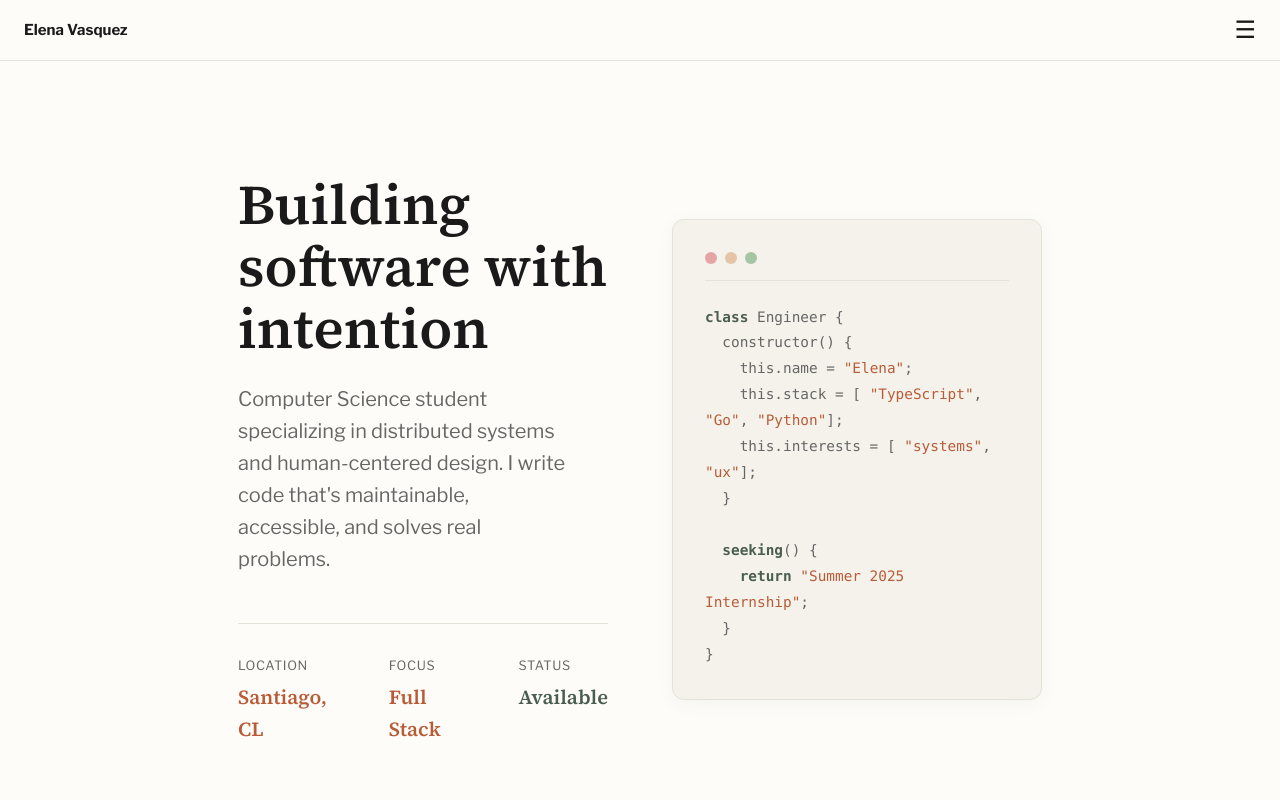
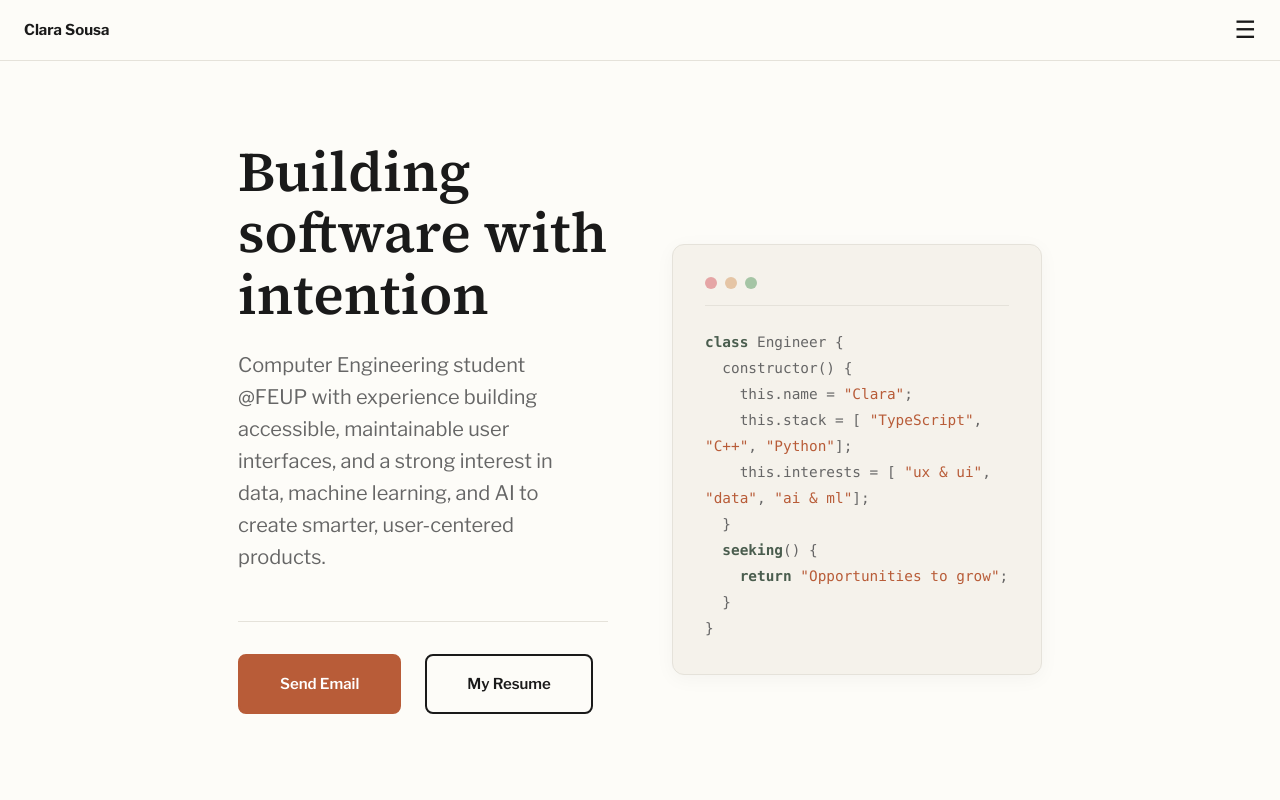
Before and after one commit to clarapbsousa/portfolio, a Next.js app: page / in a window 1280 px wide. Shown: the top 800 px of the page. Built offline with nearby package versions, Linux system fonts and the light colour scheme.

Commit message:
socials and others

```diff
--- a/src/app/components/Header.tsx
+++ b/src/app/components/Header.tsx
@@ -40,6 +40,14 @@ export default function Header({
 			</div>
 
 			<aside className={`sidebar${isMenuOpen ? " open" : ""}`}>
+				<button
+					className="sidebar-close"
+					onClick={onToggleMenu}
+					aria-label="Close navigation"
+					type="button"
+				>
+					✕
+				</button>
 				<div className="sidebar-header">
 					<div className="sidebar-name">{name}</div>
 					<div className="sidebar-role">
@@ -70,15 +78,18 @@ export default function Header({
 
 				<div className="sidebar-footer">
 					<div className="social-links">
-						<a href="#" className="social-link" title="GitHub">
+						<a href="https://github.com/claras" className="social-link" title="GitHub">
 							Gh
 						</a>
-						<a href="#" className="social-link" title="LinkedIn">
+						<a href="https://www.linkedin.com/in/clarasousa" className="social-link" title="LinkedIn">
 							Li
 						</a>
-						<a href="#" className="social-link" title="Twitter">
-							Tw
+						<a href="https://boxd.it/bItH7" className="social-link" title="Letterboxd">
+							Lb
 						</a>
+            <a href="https://www.goodreads.com/clarapbsousa" className="social-link" title="Goodreads">
+            Gr
+            </a>
 					</div>
 					<div className="sidebar-email">clarasousa@gmail.com</div>
 				</div>
--- a/src/app/global.css
+++ b/src/app/global.css
@@ -43,13 +43,33 @@ html {
   width: var(--sidebar-width);
   background: var(--surface);
   border-right: 1px solid var(--border);
-  padding: 3rem 2rem;
+  padding: 3rem 2rem 2.5rem;
   display: flex;
   flex-direction: column;
   z-index: 100;
   overflow-y: auto;
   transform: translateX(100%);
   transition: transform 0.3s ease;
+}
+
+.sidebar-close {
+  position: absolute;
+  top: 10px;
+  left: 10px;
+  width: 24px;
+  height: 24px;
+  border: none;
+  background: transparent;
+  color: var(--text);
+  font-size: 16px;
+  cursor: pointer;
+  display: inline-flex;
+  align-items: center;
+  justify-content: center;
+}
+
+.sidebar-close:hover {
+  color: var(--rust);
 }
 
 .sidebar.open {
--- a/src/app/page.tsx
+++ b/src/app/page.tsx
@@ -58,9 +58,9 @@ export default function Home() {
     return (
         <div className="portfolio-page">
             <Header
-                name="Elena Vasquez"
-                roleLineOne="Software Engineering Student"
-                roleLineTwo="Full Stack Developer"
+                name="Clara Sousa"
+                roleLineOne="Computer Engineering Student"
+                roleLineTwo="Software Engineer"
                 navItems={navItems}
                 activeSection={activeSection}
                 isMenuOpen={isMenuOpen}
@@ -75,26 +75,20 @@ export default function Home() {
                             <div>
                                 <h1>Building software with intention</h1>
                                 <p className="hero-subtitle">
-                                    Computer Science student specializing in distributed systems
-                                      and human-centered design. I write code that&apos;s maintainable,
-                                    accessible, and solves real problems.
+                                  Computer Engineering student @FEUP with experience building accessible,
+                                  maintainable user interfaces, and a strong interest in data, machine learning,
+                                  and AI to create smarter, user-centered products.
                                 </p>
-
                                 <div className="quick-info">
-                                    <div className="info-item">
-                                        <span className="info-label">Location</span>
-                                        <span className="info-value">Santiago, CL</span>
-                                    </div>
-                                    <div className="info-item">
-                                        <span className="info-label">Focus</span>
-                                        <span className="info-value">Full Stack</span>
-                                    </div>
-                                    <div className="info-item">
-                                        <span className="info-label">Status</span>
-                                        <span className="info-value status-available">
-                                            Available
-                                        </span>
-                                    </div>
+                                  <div className="contact-actions">
+                                    <a
+                                        href="mailto:clarasousa@gmail.com"
+                                        className="btn btn-primary"
+                                    >Send Email</a>
+                                      <a href="#" className="btn">
+                                          My Resume
+                                      </a>
+                                  </div>
                                 </div>
                             </div>
 
@@ -110,25 +104,25 @@ export default function Home() {
                                     &nbsp;&nbsp;constructor() {"{"}
                                     <br />
                                       &nbsp;&nbsp;&nbsp;&nbsp;this.name ={" "}
-                                      <span className="code-string">&quot;Elena&quot;</span>;<br />
+                                      <span className="code-string">&quot;Clara&quot;</span>;<br />
                                       &nbsp;&nbsp;&nbsp;&nbsp;this.stack = [{" "}
                                       <span className="code-string">&quot;TypeScript&quot;</span>,{" "}
-                                      <span className="code-string">&quot;Go&quot;</span>,{" "}
+                                      <span className="code-string">&quot;C++&quot;</span>,{" "}
                                       <span className="code-string">&quot;Python&quot;</span>];
                                     <br />
                                       &nbsp;&nbsp;&nbsp;&nbsp;this.interests = [{" "}
-                                      <span className="code-string">&quot;systems&quot;</span>,{" "}
-                                      <span className="code-string">&quot;ux&quot;</span>];
+                                      <span className="code-string">&quot;ux & ui&quot;</span>,{" "}
+                                      <span className="code-string">&quot;data&quot;</span>,{" "}
+                                      <span className="code-string">&quot;ai & ml&quot;</span>];
                                     <br />
                                     &nbsp;&nbsp;{"}"}
-                                    <br />
                                     <br />
                                     &nbsp;&nbsp;<span className="code-keyword">seeking</span>() {"{"}
                                     <br />
                                     &nbsp;&nbsp;&nbsp;&nbsp;
                                       <span className="code-keyword">return</span>{" "}
                                     <span className="code-string">
-                                        &quot;Summer 2025 Internship&quot;
+                                        &quot;Opportunities to grow&quot;
                                     </span>;
                                     <br />
                                     &nbsp;&nbsp;{"}"}
@@ -146,7 +140,7 @@ export default function Home() {
                             <h2 className="section-title">
                                 Selected Projects <span className="section-number">(03)</span>
                             </h2>
-                            <a href="#" className="section-link">
+                            <a href="https://github.com/claras" className="section-link">
                                 View All on GitHub →
                             </a>
                         </div>
@@ -418,32 +412,27 @@ export default function Home() {
                         <div className="contact">
                               <h2>Let&apos;s work together</h2>
                             <p className="contact-text">
-                                I&apos;m currently looking for Summer 2025 internships in backend,
-                                infrastructure, or full-stack roles. Interested in teams that
-                                value thoughtful engineering.
+                              Feel free to reach out at{" "}
+                              <a href="mailto:clara.barros.sousa@gmail.com" className="contact-link">
+                                clara.barros.sousa@gmail.com
+                              </a>
                             </p>
-
-                            <div className="contact-actions">
-                                <a
-                                    href="mailto:elena.vasquez@example.com"
-                                    className="btn btn-primary"
-                                >
-                                    Send Email →
+                            <p className="contact-text">
+                              Check out my GitHub and LinkedIn to see my work, or visit my
+                              Goodreads and Letterboxd to see what movies and books I&apos;m enjoying.
+                            </p>
+                            <div className="contact-links-row">
+                                <a href="https://github.com/clarapbsousa" className="contact-link">
+                                    GitHub
                                 </a>
-                                <a href="#" className="btn">
-                                    Download Resume
+                                <a href="https://linkedin.com/in/clarapbsousa" className="contact-link">
+                                    Linkedin
                                 </a>
-                            </div>
-
-                            <div className="contact-links-row">
-                                <a href="#" className="contact-link">
-                                    github.com/elena
+                                <a href="https://boxd.it/bItH7" className="contact-link">
+                                    Letterboxd
                                 </a>
-                                <a href="#" className="contact-link">
-                                    linkedin.com/in/elena
-                                </a>
-                                <a href="#" className="contact-link">
-                                    twitter.com/elena
+                                <a href="https://goodreads.com/clarapbsousa" className="contact-link">
+                                  Goodreads
                                 </a>
                             </div>
                         </div>
@@ -451,7 +440,7 @@ export default function Home() {
                 </section>
 
                 <footer className="site-footer">
-                    <p>© 2025 Elena Vasquez • Built with semantic HTML & CSS</p>
+                    <p>© 2026 Clara Sousa</p>
                 </footer>
             </main>
         </div>
```
